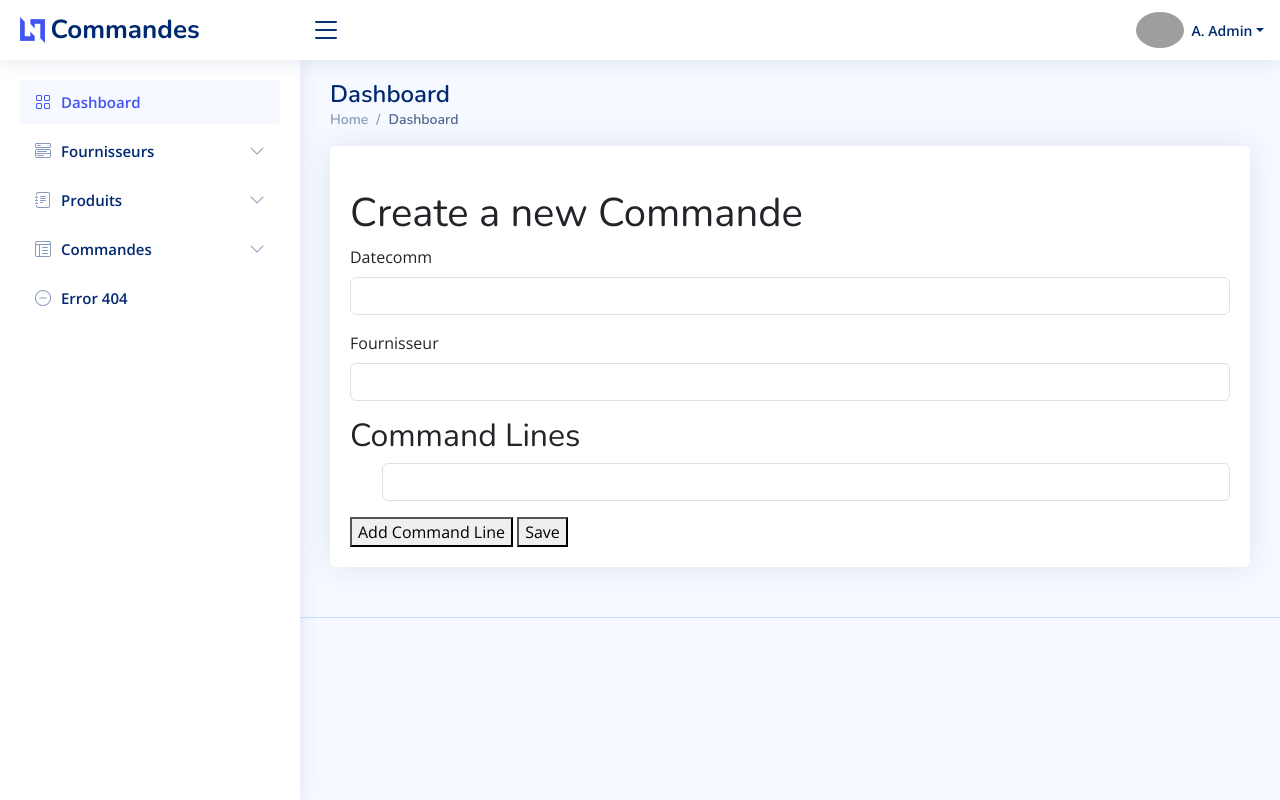
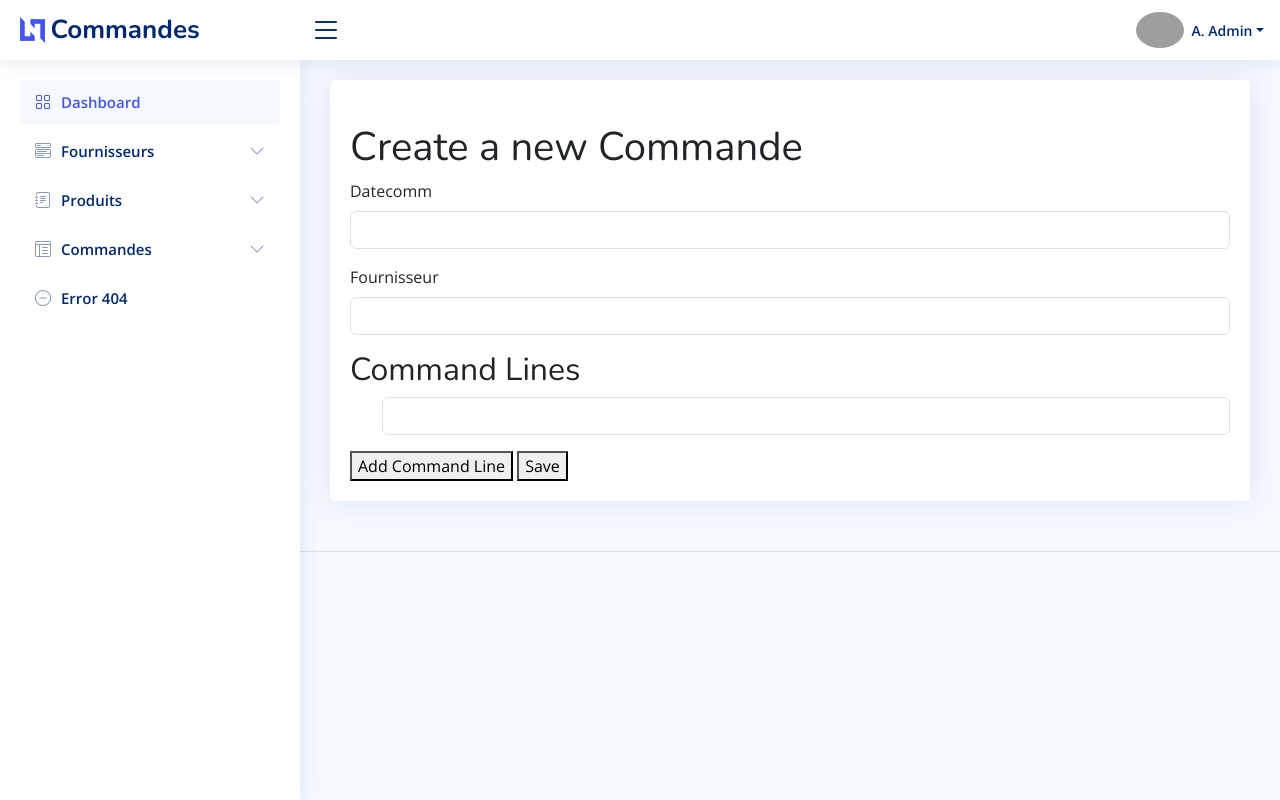
Before and after one commit to ziedmaaloul/deploy-symfony-render, a Symfony app: template templates/commande/new.html.twig in a window 1280 px wide. Run offline with Twig, Linux system fonts and the light colour scheme; the template is opened without the code that fills it, so the values that code supplies are empty; form fields are guessed from the names that the template uses; some libraries are stand-ins or nearby versions; grey boxes are pictures that could not be loaded.

Commit message:
deploy-symfony-render

```diff
--- a/templates/base.html.twig
+++ b/templates/base.html.twig
@@ -53,19 +53,6 @@
 
 		<main id="main" class="main">
 
-			<div class="pagetitle">
-				<h1>Dashboard</h1>
-				<nav>
-					<ol class="breadcrumb">
-						<li class="breadcrumb-item">
-							<a href="index.html">Home</a>
-						</li>
-						<li class="breadcrumb-item active">Dashboard</li>
-					</ol>
-				</nav>
-			</div>
-
-
 			<section class="section">
 				<div class="row">
 					<div class="col-lg-12">
```
